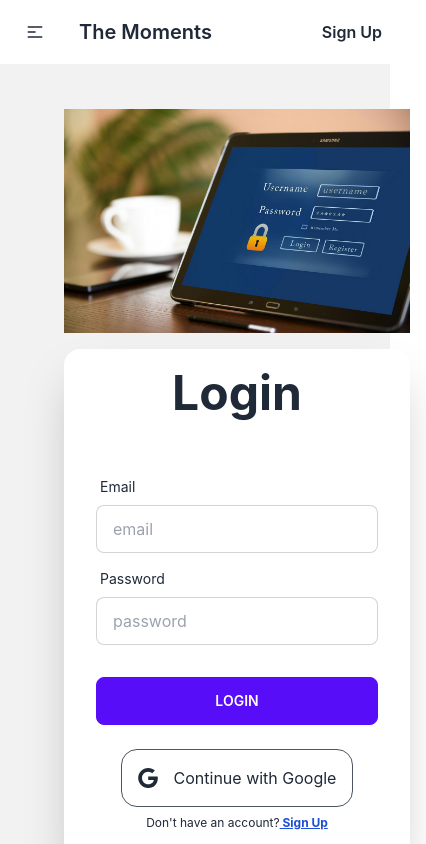
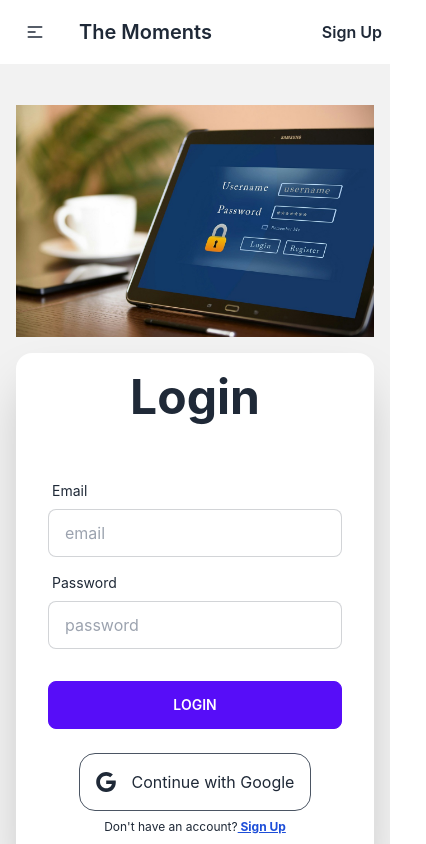
Before and after one commit to ShapnaAkter06/The-Moment-Client, a React (Create React App) app: page /login in a window 390 px wide. Shown: the top 844 px of the page, 426 px wide, since content can reach past the window. Built offline with nearby package versions, Linux system fonts and the light colour scheme; no server answers.

Commit message:
added responsive

```diff
--- a/src/Components/Login/Login.js
+++ b/src/Components/Login/Login.js
@@ -37,7 +37,7 @@ const Login = () => {
     }
 
     return (
-        <div className="hero min-h-screen bg-base-200 px-12">
+        <div className="hero min-h-screen bg-base-200 flex items-center justify-center">
             <div className="hero-content flex-col lg:flex-row">
                 <div className="text-center lg:text-left">
                     <img className='w-full' src={login} alt="" />
```
